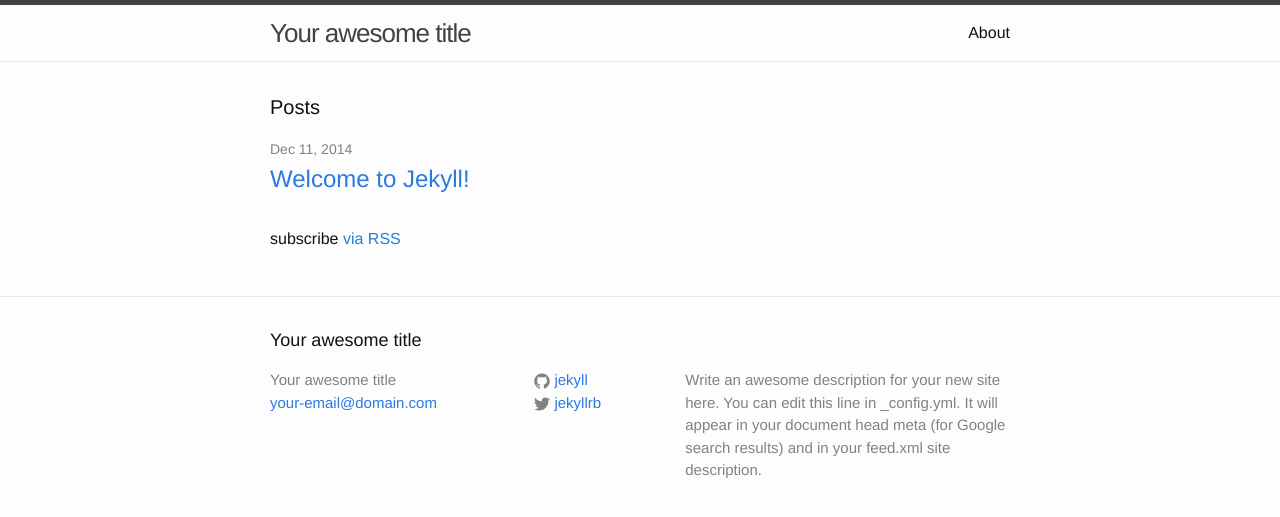
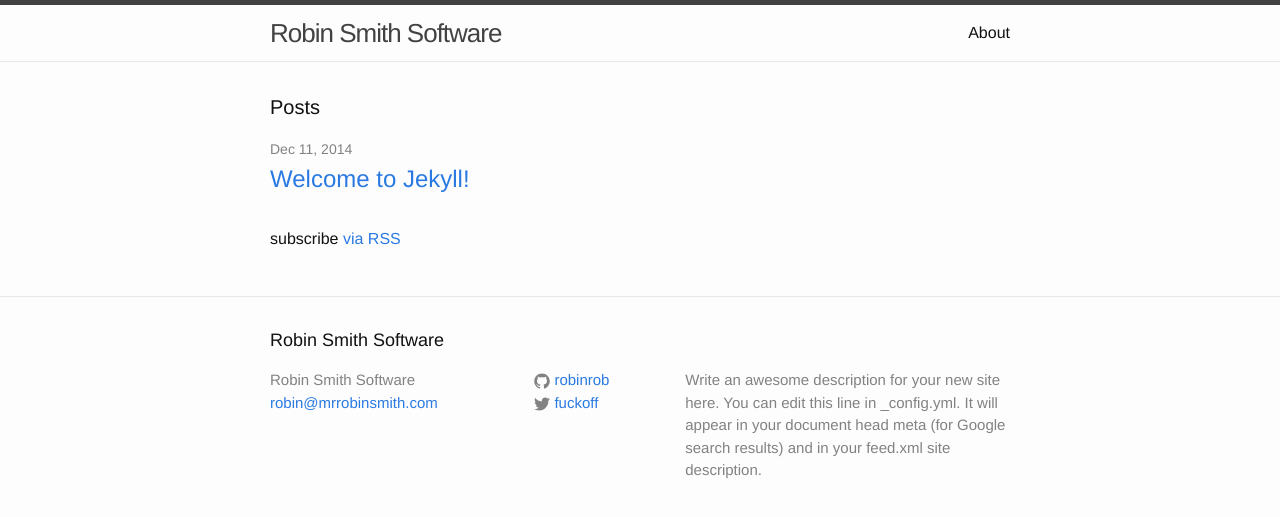
Before and after one commit to robinrob/rsmithio, a Jekyll site: the page built from index.html, in a window 1280 px wide. Shown: the top 517 px of the page. Built offline with Jekyll 4.4.1, drawn with Linux system fonts in a browser that asks for light colours; part of the change alters nothing that is shown.

Commit message:
Auto-update.

```diff
--- a/_config.yml
+++ b/_config.yml
@@ -1,14 +1,14 @@
 # Site settings
-title: Your awesome title
-email: your-email@domain.com
+title: Robin Smith Software
+email: robin@mrrobinsmith.com
 description: > # this means to ignore newlines until "baseurl:"
   Write an awesome description for your new site here. You can edit this
   line in _config.yml. It will appear in your document head meta (for
   Google search results) and in your feed.xml site description.
 baseurl: "" # the subpath of your site, e.g. /blog/
-url: "http://yourdomain.com" # the base hostname & protocol for your site
-twitter_username: jekyllrb
-github_username:  jekyll
+url: "http://mrrobinsmith.com" # the base hostname & protocol for your site
+twitter_username: fuckoff
+github_username:  robinrob
 
 # Build settings
 markdown: kramdown
--- /dev/null
+++ b/_plugins/haml_converter.rb
@@ -0,0 +1,28 @@
+module Jekyll
+  class HamlConverter < Converter
+    safe true
+
+    def setup
+      return if @setup
+      require 'haml'
+      @setup = true
+    rescue
+      STDERR.puts 'do `gem install haml`'
+      raise FatalException.new("Missing dependency: haml")
+    end
+
+    def matches(ext)
+      ext =~ /haml/i
+    end
+
+    def output_ext(ext)
+      ".html"
+    end
+
+    def convert(content)
+      setup
+      engine = Haml::Engine.new(content)
+      engine.render
+    end
+  end
+end
```
Also changed, not shown: .gitmodules (added), 4 other files.
